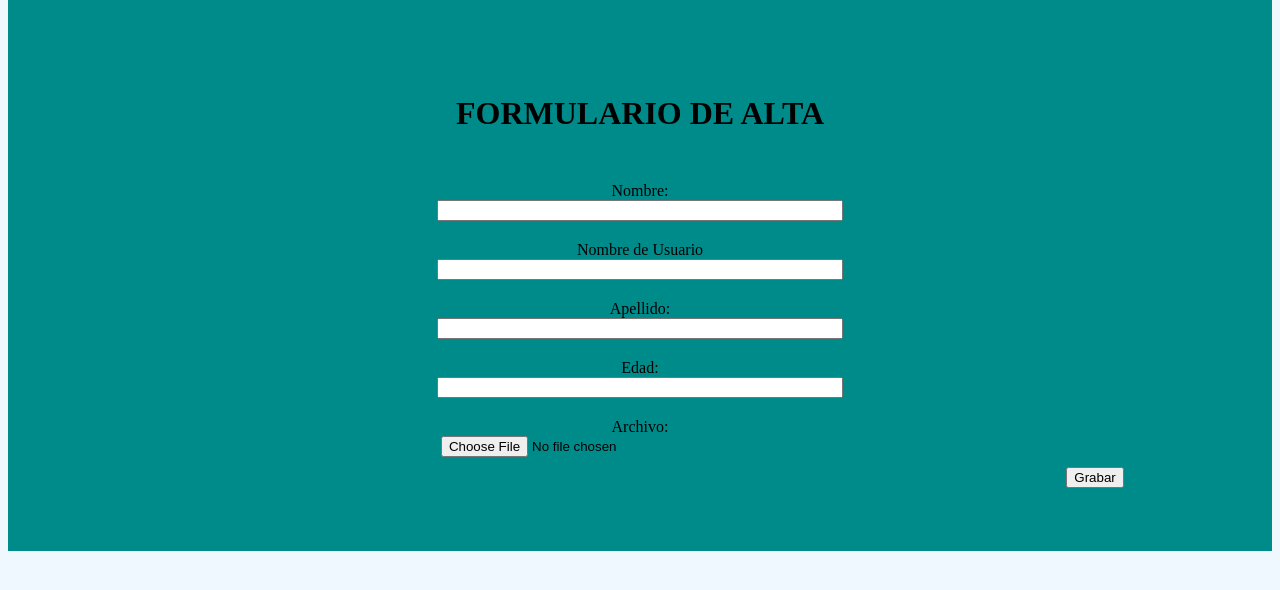
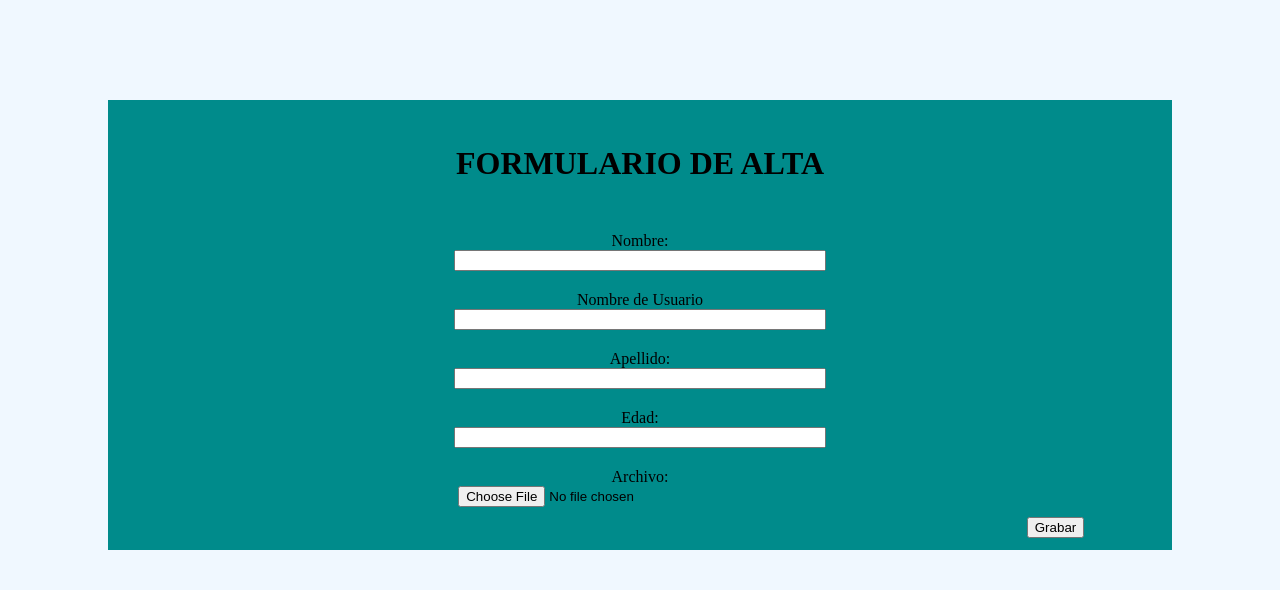
Before and after one commit to danteuri/PhpEjemplo-subirArchivoABase, a PHP site: page /forms/form-altas.php in a window 1280 px wide. Shown: the part 128-718 px from the top of the page. Run offline with PHP 8.4, Linux system fonts and the light colour scheme.

Commit message:
copiado y pegado
cambie el css del altas por un copiado entero del modificacion css

```diff
--- a/css/formAltas.css
+++ b/css/formAltas.css
@@ -1,13 +1,11 @@
 .container{
+    margin: 100px;
     display: flex;
     flex-direction: column;
     background-color: darkcyan;
-    padding: 5%;
-
+    padding: 1%;
     outline-color: rgb(0, 0, 0);
-    font-weight: 100;
 }
-
 .altaTitulo{
     text-align: center;
     margin-bottom: 40px;
```
